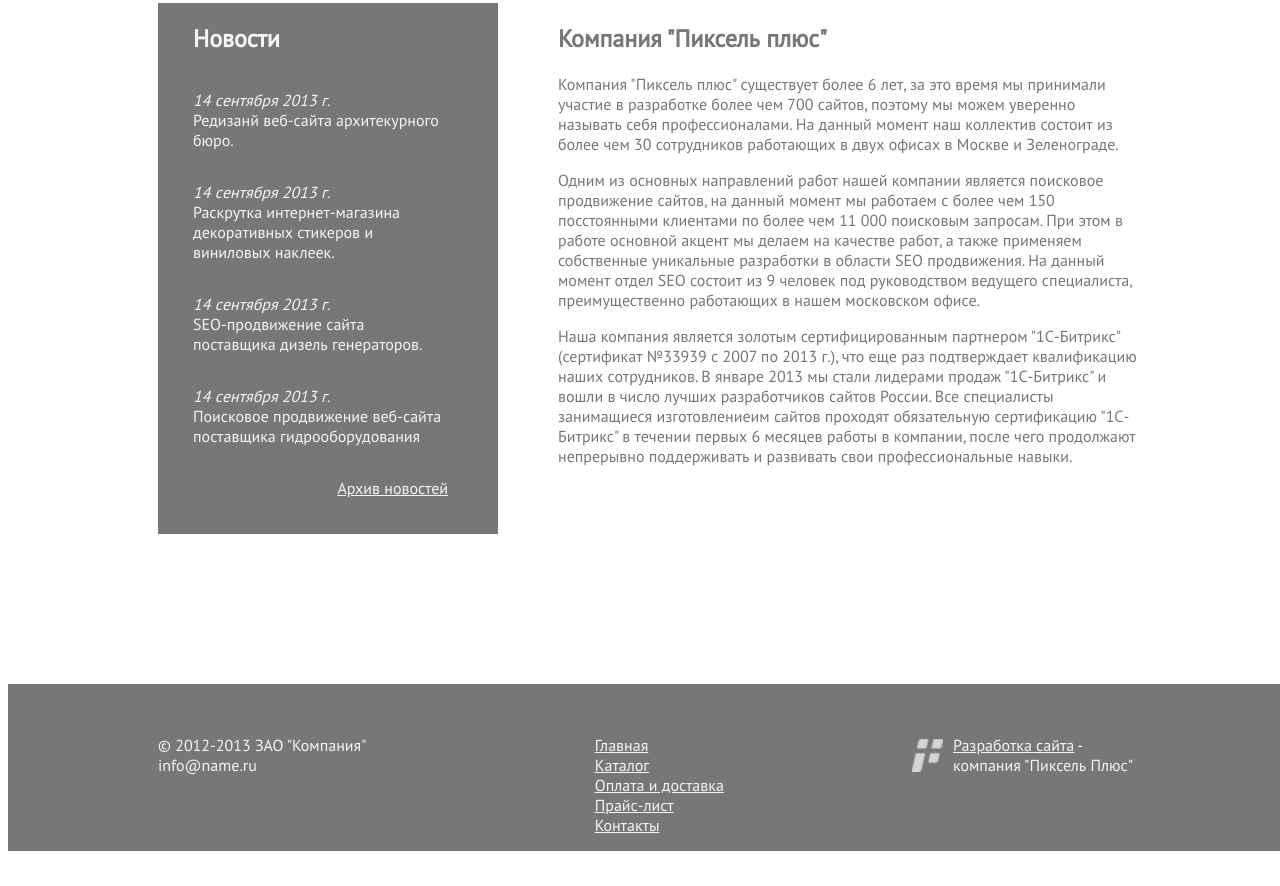
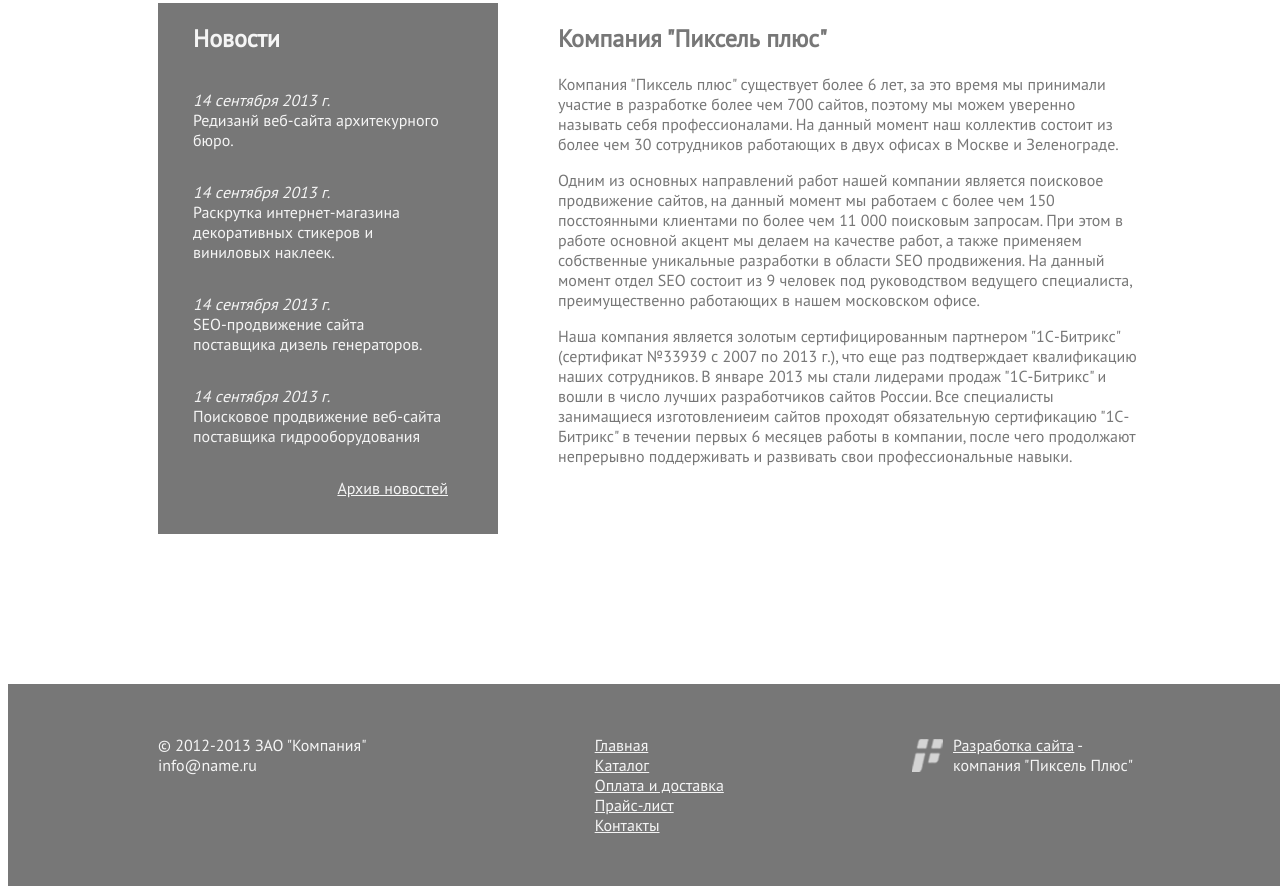
Before and after one commit to Giant333/Second-project, a plain HTML site: page index.html in a window 1280 px wide. Shown: the part 727-1613 px from the top of the page. Before the commit the page ends 1578 px from the top, so only its background shows below. Drawn offline with Linux system fonts and the light colour scheme.

Commit message:
footer margin

```diff
--- a/style.css
+++ b/style.css
@@ -131,12 +131,11 @@ article {
 }
 .footer {
     width: 100%;
-    height: 195px;
     margin-bottom: 0;
     margin-top: auto;
     background-color: #777777;
     padding-top: 35px;
-    /* padding-bottom: 50px; */
+    padding-bottom: 35px;
 }
 .footer-main {
     width: 980px;
```
